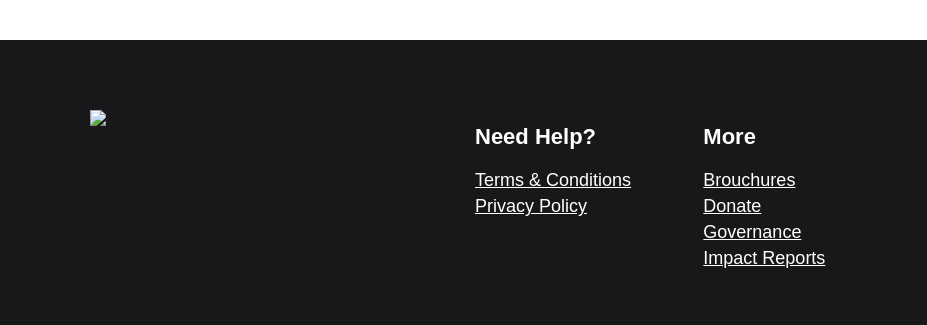
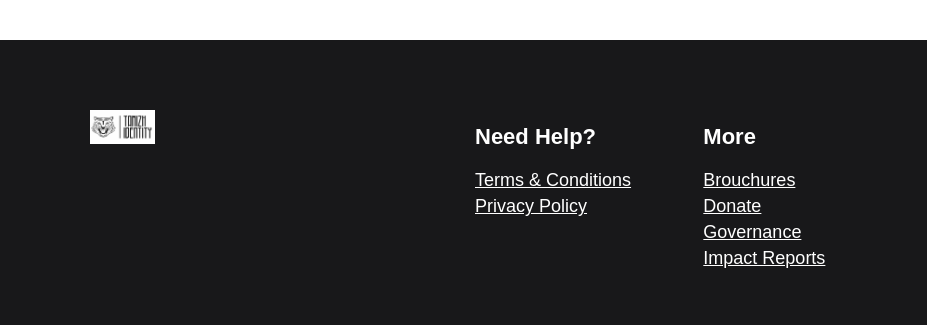
Before and after one commit to lavkun/lav.github.io, a plain HTML site: page index.html in a window 1280 px wide. Shown: the part 3563-3888 px from the top of the page, 0-927 px from the left. Drawn offline with Linux system fonts and the light colour scheme.

Commit message:
Update index.html

```diff
--- a/index.html
+++ b/index.html
@@ -323,7 +323,7 @@
 	<div class="footer">
 		<div class="inner_footer">
 			<div class="logo_container">
-				<img src="images/ti1.png">
+				<img src="ti1.png">
 			</div>
 
 			<div class="footer_third">
```
